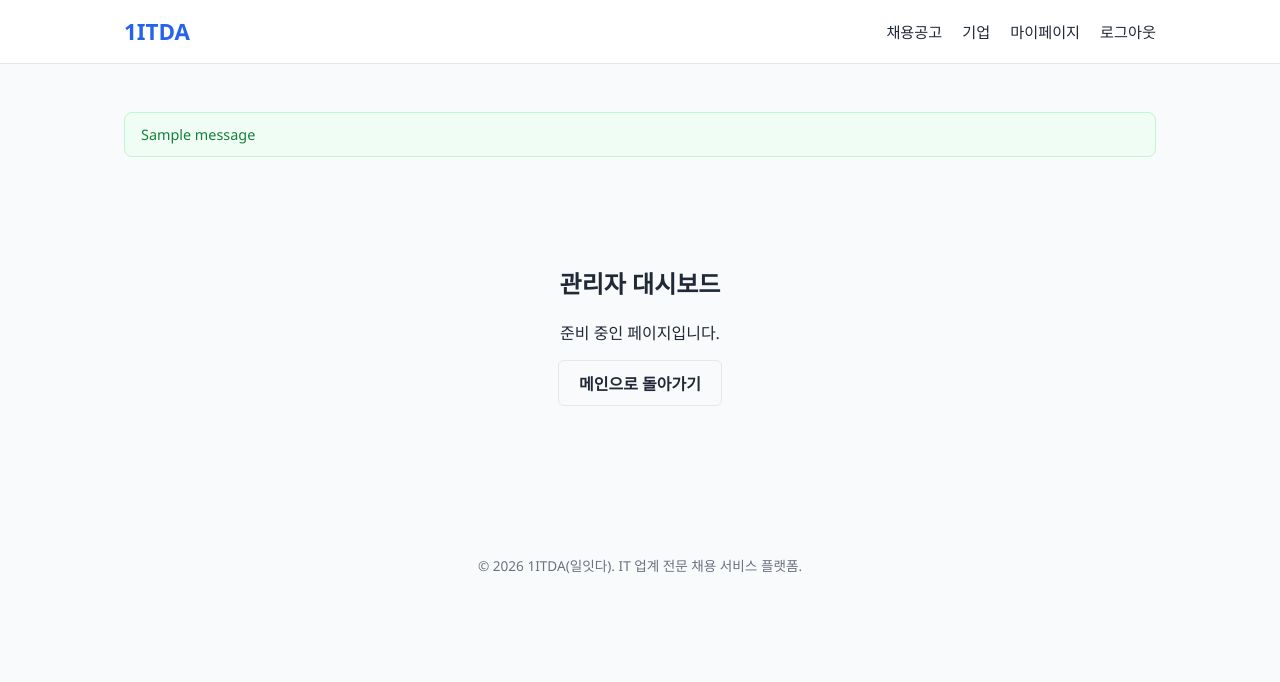
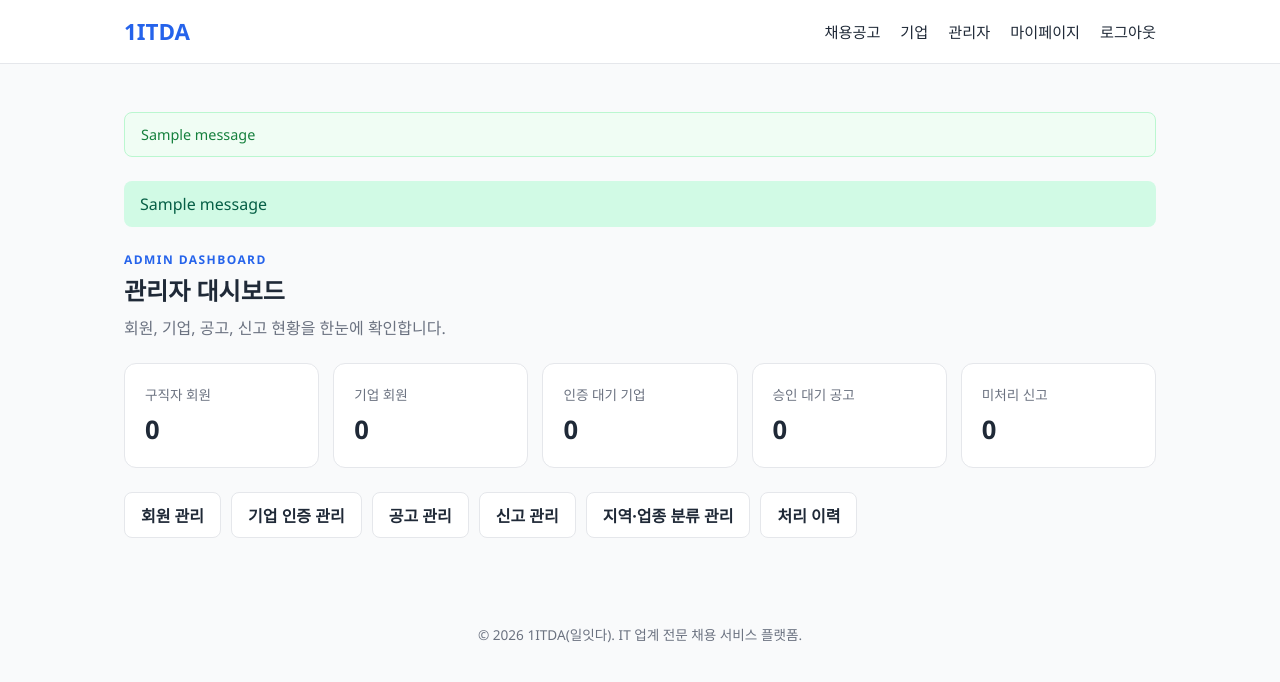
Before and after one commit to sieunni/1itda, a Flask app: page /admin/ in a window 1280 px wide. Shown: the top 682 px of the page. Run offline with Flask 3, Linux system fonts and the light colour scheme; the visitor is signed in with stand-in values (Sample User, id 1); tables that the repository leaves empty hold one stand-in row (values such as "Sample post"); one stand-in notice (Sample message) is shown.

Commit message:
Implement admin page
Add users/companies/jobs/reports/categories/logs management under
/admin, gated by an admin_required decorator. Add a Category model
for region/industry lookups (not in the original ERD, extending the
draft schema) and an admin nav link shown for the admin role.

```diff
--- a/routes/admin.py
+++ b/routes/admin.py
@@ -1,8 +1,284 @@
-from flask import Blueprint, render_template
+from functools import wraps
+
+from flask import Blueprint, abort, flash, redirect, render_template, request, session, url_for
+from sqlalchemy.exc import SQLAlchemyError
+
+from extensions import db
+from models import AdminActionLog, Category, Company, Job, Report, User
 
 admin_bp = Blueprint("admin", __name__, url_prefix="/admin")
 
+JOB_STATUS_LABELS = {"pending": "승인 대기", "approved": "공개 중", "blocked": "차단", "closed": "마감"}
+REPORT_STATUS_LABELS = {"pending": "미처리", "reviewed": "확인 완료", "rejected": "반려"}
+CATEGORY_TYPES = {"region": "지역", "industry": "업종"}
+
+
+def admin_required(view):
+    @wraps(view)
+    def wrapped_view(*args, **kwargs):
+        user_id = session.get("user_id")
+        if not user_id:
+            flash("로그인이 필요합니다.", "error")
+            return redirect(url_for("auth.login"))
+
+        user = db.session.get(User, user_id)
+        if user is None:
+            session.pop("user_id", None)
+            flash("로그인이 필요합니다.", "error")
+            return redirect(url_for("auth.login"))
+        if not user.is_active or user.role != "admin":
+            abort(403)
+
+        return view(user, *args, **kwargs)
+
+    return wrapped_view
+
+
+def log_action(admin, action_type, target_type, target_id):
+    db.session.add(
+        AdminActionLog(
+            admin_id=admin.user_id,
+            action_type=action_type,
+            target_type=target_type,
+            target_id=target_id,
+        )
+    )
+
+
+def _commit(success_message, error_message):
+    try:
+        db.session.commit()
+    except SQLAlchemyError:
+        db.session.rollback()
+        flash(error_message, "error")
+        return False
+    flash(success_message, "success")
+    return True
+
 
 @admin_bp.route("/")
-def dashboard():
-    return render_template("placeholder.html", title="관리자 대시보드")
+@admin_required
+def dashboard(admin):
+    stats = {
+        "jobseeker_count": User.query.filter_by(role="jobseeker").count(),
+        "company_count": User.query.filter_by(role="company").count(),
+        "pending_jobs": Job.query.filter_by(status="pending").count(),
+        "unverified_companies": Company.query.filter_by(is_verified=False).count(),
+        "pending_reports": Report.query.filter_by(status="pending").count(),
+    }
+    return render_template("admin/dashboard.html", stats=stats)
+
+
+@admin_bp.route("/users")
+@admin_required
+def users(admin):
+    role_filter = request.args.get("role", "")
+    query = User.query.filter(User.role != "admin")
+    if role_filter in ("jobseeker", "company"):
+        query = query.filter_by(role=role_filter)
+    member_list = query.order_by(User.created_at.desc()).all()
+    return render_template("admin/users.html", users=member_list, role_filter=role_filter)
+
+
+@admin_bp.post("/users/<int:user_id>/toggle")
+@admin_required
+def toggle_user(admin, user_id):
+    target = db.session.get(User, user_id)
+    if target is None or target.role == "admin":
+        abort(404)
+
+    target.is_active = not target.is_active
+    log_action(admin, "unblock" if target.is_active else "block", "user", target.user_id)
+    _commit(
+        "회원 차단을 해제했습니다." if target.is_active else "회원을 차단했습니다.",
+        "회원 상태를 변경하지 못했습니다. 잠시 후 다시 시도해 주세요.",
+    )
+    return redirect(url_for("admin.users", role=request.args.get("role", "")))
+
+
+@admin_bp.route("/companies")
+@admin_required
+def companies(admin):
+    company_list = (
+        Company.query.join(User, Company.user_id == User.user_id)
+        .order_by(Company.created_at.desc())
+        .all()
+    )
+    return render_template("admin/companies.html", companies=company_list)
+
+
+@admin_bp.post("/companies/<int:company_id>/verify")
+@admin_required
+def verify_company(admin, company_id):
+    company = db.session.get(Company, company_id)
+    if company is None:
+        abort(404)
+    company.is_verified = True
+    log_action(admin, "verify", "company", company.company_id)
+    _commit("기업 인증을 승인했습니다.", "처리하지 못했습니다. 잠시 후 다시 시도해 주세요.")
+    return redirect(url_for("admin.companies"))
+
+
+@admin_bp.post("/companies/<int:company_id>/reject")
+@admin_required
+def reject_company(admin, company_id):
+    company = db.session.get(Company, company_id)
+    if company is None:
+        abort(404)
+    company.is_verified = False
+    log_action(admin, "reject", "company", company.company_id)
+    _commit("기업 인증을 반려했습니다.", "처리하지 못했습니다. 잠시 후 다시 시도해 주세요.")
+    return redirect(url_for("admin.companies"))
+
+
+@admin_bp.route("/jobs")
+@admin_required
+def jobs(admin):
+    status_filter = request.args.get("status", "")
+    query = Job.query
+    if status_filter in JOB_STATUS_LABELS:
+        query = query.filter_by(status=status_filter)
+    job_list = query.order_by(Job.created_at.desc()).all()
+    return render_template(
+        "admin/jobs.html",
+        jobs=job_list,
+        status_filter=status_filter,
+        status_labels=JOB_STATUS_LABELS,
+    )
+
+
+@admin_bp.post("/jobs/<int:job_id>/approve")
+@admin_required
+def approve_job(admin, job_id):
+    job = db.session.get(Job, job_id)
+    if job is None:
+        abort(404)
+    job.status = "approved"
+    log_action(admin, "approve", "job", job.job_id)
+    _commit("공고를 승인했습니다.", "처리하지 못했습니다. 잠시 후 다시 시도해 주세요.")
+    return redirect(url_for("admin.jobs", status=request.args.get("status", "")))
+
+
+@admin_bp.post("/jobs/<int:job_id>/block")
+@admin_required
+def block_job(admin, job_id):
+    job = db.session.get(Job, job_id)
+    if job is None:
+        abort(404)
+    job.status = "blocked"
+    log_action(admin, "block", "job", job.job_id)
+    _commit("공고를 차단했습니다.", "처리하지 못했습니다. 잠시 후 다시 시도해 주세요.")
+    return redirect(url_for("admin.jobs", status=request.args.get("status", "")))
+
+
+@admin_bp.post("/jobs/<int:job_id>/unblock")
+@admin_required
+def unblock_job(admin, job_id):
+    job = db.session.get(Job, job_id)
+    if job is None:
+        abort(404)
+    job.status = "pending"
+    log_action(admin, "unblock", "job", job.job_id)
+    _commit("차단을 해제했습니다. 재승인이 필요합니다.", "처리하지 못했습니다. 잠시 후 다시 시도해 주세요.")
+    return redirect(url_for("admin.jobs", status=request.args.get("status", "")))
+
+
+@admin_bp.route("/reports")
+@admin_required
+def reports(admin):
+    status_filter = request.args.get("status", "pending")
+    query = Report.query
+    if status_filter in REPORT_STATUS_LABELS:
+        query = query.filter_by(status=status_filter)
+    report_list = query.order_by(Report.created_at.desc()).all()
+
+    reporter_ids = {report.reporter_id for report in report_list}
+    job_ids = {report.target_id for report in report_list if report.target_type == "job"}
+    company_ids = {report.target_id for report in report_list if report.target_type == "company"}
+    user_ids = {report.target_id for report in report_list if report.target_type == "user"}
+
+    reporters = {u.user_id: u for u in User.query.filter(User.user_id.in_(reporter_ids)).all()}
+    job_targets = {j.job_id: j for j in Job.query.filter(Job.job_id.in_(job_ids)).all()}
+    company_targets = {c.company_id: c for c in Company.query.filter(Company.company_id.in_(company_ids)).all()}
+    user_targets = {u.user_id: u for u in User.query.filter(User.user_id.in_(user_ids)).all()}
+
+    return render_template(
+        "admin/reports.html",
+        reports=report_list,
+        status_filter=status_filter,
+        status_labels=REPORT_STATUS_LABELS,
+        reporters=reporters,
+        job_targets=job_targets,
+        company_targets=company_targets,
+        user_targets=user_targets,
+    )
+
+
+@admin_bp.post("/reports/<int:report_id>/resolve")
+@admin_required
+def resolve_report(admin, report_id):
+    report = db.session.get(Report, report_id)
+    if report is None:
+        abort(404)
+
+    decision = request.form.get("decision")
+    if decision not in ("reviewed", "rejected"):
+        flash("처리 방법을 선택해 주세요.", "error")
+        return redirect(url_for("admin.reports"))
+
+    report.status = decision
+    log_action(admin, f"report_{decision}", report.target_type, report.target_id)
+    _commit("신고를 처리했습니다.", "처리하지 못했습니다. 잠시 후 다시 시도해 주세요.")
+    return redirect(url_for("admin.reports", status=request.args.get("status", "pending")))
+
+
+@admin_bp.route("/categories")
+@admin_required
+def categories(admin):
+    category_list = Category.query.order_by(Category.type.asc(), Category.name.asc()).all()
+    grouped = {"region": [], "industry": []}
+    for category in category_list:
+        grouped.setdefault(category.type, []).append(category)
+    return render_template("admin/categories.html", grouped=grouped, type_labels=CATEGORY_TYPES)
+
+
+@admin_bp.post("/categories")
+@admin_required
+def add_category(admin):
+    category_type = request.form.get("type", "")
+    name = (request.form.get("name") or "").strip()
+
+    if category_type not in CATEGORY_TYPES:
+        flash("분류 유형을 선택해 주세요.", "error")
+    elif not name:
+        flash("분류명을 입력해 주세요.", "error")
+    elif Category.query.filter_by(type=category_type, name=name).first():
+        flash("이미 등록된 분류입니다.", "error")
+    else:
+        db.session.add(Category(type=category_type, name=name))
+        log_action(admin, "add_category", "category", None)
+        _commit("분류를 추가했습니다.", "분류를 추가하지 못했습니다. 잠시 후 다시 시도해 주세요.")
+
+    return redirect(url_for("admin.categories"))
+
+
+@admin_bp.post("/categories/<int:category_id>/delete")
+@admin_required
+def delete_category(admin, category_id):
+    category = db.session.get(Category, category_id)
+    if category is None:
+        abort(404)
+
+    db.session.delete(category)
+    log_action(admin, "delete_category", "category", category_id)
+    _commit("분류를 삭제했습니다.", "분류를 삭제하지 못했습니다. 잠시 후 다시 시도해 주세요.")
+    return redirect(url_for("admin.categories"))
+
+
+@admin_bp.route("/logs")
+@admin_required
+def logs(admin):
+    log_list = AdminActionLog.query.order_by(AdminActionLog.created_at.desc()).limit(200).all()
+    admin_ids = {log.admin_id for log in log_list}
+    admins = {u.user_id: u for u in User.query.filter(User.user_id.in_(admin_ids)).all()}
+    return render_template("admin/logs.html", logs=log_list, admins=admins)
--- a/static/css/style.css
+++ b/static/css/style.css
@@ -777,3 +777,64 @@ body {
   .company-form-row, .company-detail-grid { grid-template-columns: 1fr; }
   .company-filter { align-items: stretch; flex-direction: column; }
 }
+
+/* 관리자 페이지 */
+
+.admin-page { display: flex; flex-direction: column; gap: 24px; }
+.admin-page-header { display: flex; align-items: flex-end; justify-content: space-between; gap: 24px; }
+.admin-page-header h1 { margin: 4px 0 8px; }
+.admin-page-header p { margin: 0; color: var(--color-muted); }
+.admin-eyebrow { color: var(--color-primary) !important; font-size: 0.75rem; font-weight: 800; letter-spacing: 0.12em; }
+.admin-actions { display: flex; align-items: center; gap: 10px; }
+.admin-actions form { margin: 0; }
+.admin-actions button { padding: 0; color: var(--color-primary); font-weight: 700; background: none; border: 0; cursor: pointer; }
+
+.admin-stat-grid { display: grid; grid-template-columns: repeat(auto-fit, minmax(160px, 1fr)); gap: 14px; }
+.admin-stat-card { display: flex; flex-direction: column; gap: 8px; padding: 20px; background: #fff; border: 1px solid var(--color-border); border-radius: 12px; text-decoration: none; color: inherit; }
+.admin-stat-card:hover { border-color: var(--color-primary); }
+.admin-stat-label { color: var(--color-muted); font-size: 0.85rem; }
+.admin-stat-value { font-size: 1.6rem; font-weight: 800; }
+
+.admin-quick-nav { display: flex; flex-wrap: wrap; gap: 10px; }
+.admin-quick-nav a { padding: 10px 16px; background: #fff; border: 1px solid var(--color-border); border-radius: 8px; color: var(--color-text); text-decoration: none; font-weight: 600; }
+.admin-quick-nav a:hover { border-color: var(--color-primary); color: var(--color-primary); }
+
+.admin-filter { display: flex; align-items: center; gap: 10px; }
+.admin-filter label { font-weight: 700; }
+.admin-filter select { padding: 10px 12px; color: var(--color-text); background: #fff; border: 1px solid var(--color-border); border-radius: 8px; font: inherit; }
+
+.admin-table-wrap { overflow-x: auto; background: #fff; border: 1px solid var(--color-border); border-radius: 12px; }
+.admin-table { width: 100%; border-collapse: collapse; }
+.admin-table th, .admin-table td { padding: 16px; border-bottom: 1px solid var(--color-border); text-align: left; vertical-align: middle; }
+.admin-table th { color: var(--color-muted); background: #f8fafc; font-size: 0.82rem; }
+.admin-table tbody tr:last-child td { border-bottom: 0; }
+.admin-table td small { display: block; margin-top: 5px; color: var(--color-muted); }
+
+.admin-empty { padding: 56px 24px; text-align: center; background: #fff; border: 1px solid var(--color-border); border-radius: 12px; }
+.admin-empty p { margin: 0; color: var(--color-muted); }
+
+.admin-detail-grid { display: grid; grid-template-columns: 1fr 1fr; gap: 20px; }
+.admin-panel { padding: 28px; background: #fff; border: 1px solid var(--color-border); border-radius: 12px; }
+.admin-panel h2 { margin-top: 0; font-size: 1.1rem; }
+.admin-help { color: var(--color-muted); font-size: 0.88rem; }
+
+.admin-inline-form { display: flex; gap: 10px; margin-bottom: 18px; }
+.admin-inline-form input[type="text"] { flex: 1; padding: 10px 12px; color: var(--color-text); background: #fff; border: 1px solid var(--color-border); border-radius: 8px; font: inherit; }
+
+.admin-tag-list { list-style: none; margin: 0; padding: 0; display: flex; flex-wrap: wrap; gap: 8px; }
+.admin-tag-list li { display: flex; align-items: center; gap: 6px; padding: 6px 6px 6px 12px; background: var(--color-bg); border: 1px solid var(--color-border); border-radius: 999px; font-size: 0.85rem; }
+.admin-tag-list form { margin: 0; }
+.admin-tag-list button { width: 20px; height: 20px; color: var(--color-muted); background: #fff; border: 1px solid var(--color-border); border-radius: 50%; cursor: pointer; line-height: 1; }
+.admin-tag-list button:hover { color: #b91c1c; border-color: #fecaca; }
+
+.admin-messages { display: flex; flex-direction: column; gap: 8px; }
+.admin-message { margin: 0; padding: 12px 16px; border-radius: 8px; }
+.admin-message-success { color: #065f46; background: #d1fae5; }
+.admin-message-error { color: #991b1b; background: #fee2e2; }
+
+@media (max-width: 720px) {
+  .admin-page-header { align-items: flex-start; flex-direction: column; }
+  .admin-detail-grid { grid-template-columns: 1fr; }
+  .admin-filter { align-items: stretch; flex-direction: column; }
+  .admin-inline-form { flex-direction: column; }
+}
--- /dev/null
+++ b/templates/admin/_messages.html
@@ -0,0 +1,9 @@
+{% with messages = get_flashed_messages(with_categories=true) %}
+  {% if messages %}
+    <div class="admin-messages" aria-live="polite">
+      {% for category, message in messages %}
+        <p class="admin-message admin-message-{{ category }}">{{ message }}</p>
+      {% endfor %}
+    </div>
+  {% endif %}
+{% endwith %}
--- /dev/null
+++ b/templates/admin/dashboard.html
@@ -0,0 +1,48 @@
+{% extends "base.html" %}
+
+{% block title %}관리자 대시보드 - 1ITDA{% endblock %}
+
+{% block content %}
+<section class="admin-page">
+  {% include "admin/_messages.html" %}
+  <div class="admin-page-header">
+    <div>
+      <p class="admin-eyebrow">ADMIN DASHBOARD</p>
+      <h1>관리자 대시보드</h1>
+      <p>회원, 기업, 공고, 신고 현황을 한눈에 확인합니다.</p>
+    </div>
+  </div>
+
+  <div class="admin-stat-grid">
+    <a class="admin-stat-card" href="{{ url_for('admin.users', role='jobseeker') }}">
+      <span class="admin-stat-label">구직자 회원</span>
+      <strong class="admin-stat-value">{{ stats.jobseeker_count }}</strong>
+    </a>
+    <a class="admin-stat-card" href="{{ url_for('admin.users', role='company') }}">
+      <span class="admin-stat-label">기업 회원</span>
+      <strong class="admin-stat-value">{{ stats.company_count }}</strong>
+    </a>
+    <a class="admin-stat-card" href="{{ url_for('admin.companies') }}">
+      <span class="admin-stat-label">인증 대기 기업</span>
+      <strong class="admin-stat-value">{{ stats.unverified_companies }}</strong>
+    </a>
+    <a class="admin-stat-card" href="{{ url_for('admin.jobs', status='pending') }}">
+      <span class="admin-stat-label">승인 대기 공고</span>
+      <strong class="admin-stat-value">{{ stats.pending_jobs }}</strong>
+    </a>
+    <a class="admin-stat-card" href="{{ url_for('admin.reports', status='pending') }}">
+      <span class="admin-stat-label">미처리 신고</span>
+      <strong class="admin-stat-value">{{ stats.pending_reports }}</strong>
+    </a>
+  </div>
+
+  <nav class="admin-quick-nav">
+    <a href="{{ url_for('admin.users') }}">회원 관리</a>
+    <a href="{{ url_for('admin.companies') }}">기업 인증 관리</a>
+    <a href="{{ url_for('admin.jobs') }}">공고 관리</a>
+    <a href="{{ url_for('admin.reports') }}">신고 관리</a>
+    <a href="{{ url_for('admin.categories') }}">지역·업종 분류 관리</a>
+    <a href="{{ url_for('admin.logs') }}">처리 이력</a>
+  </nav>
+</section>
+{% endblock %}
--- a/templates/base.html
+++ b/templates/base.html
@@ -14,6 +14,9 @@
         <li><a href="{{ url_for('jobs.job_list') }}">채용공고</a></li>
         <li><a href="{{ url_for('company.dashboard') }}">기업</a></li>
         {% if current_user %}
+        {% if current_user.role == 'admin' %}
+        <li><a href="{{ url_for('admin.dashboard') }}">관리자</a></li>
+        {% endif %}
         <li><a href="{{ url_for('profile.mypage') }}">마이페이지</a></li>
         <li><a href="{{ url_for('auth.logout') }}">로그아웃</a></li>
         {% else %}
```
Also changed, not shown: models.py (+10 -0 lines), templates/admin/categories.html (added, +49 -0 lines), templates/admin/companies.html (added, +50 -0 lines), templates/admin/jobs.html (added, +67 -0 lines), templates/admin/logs.html (added, +37 -0 lines), templates/admin/reports.html (added, +72 -0 lines), templates/admin/users.html (added, +55 -0 lines).
